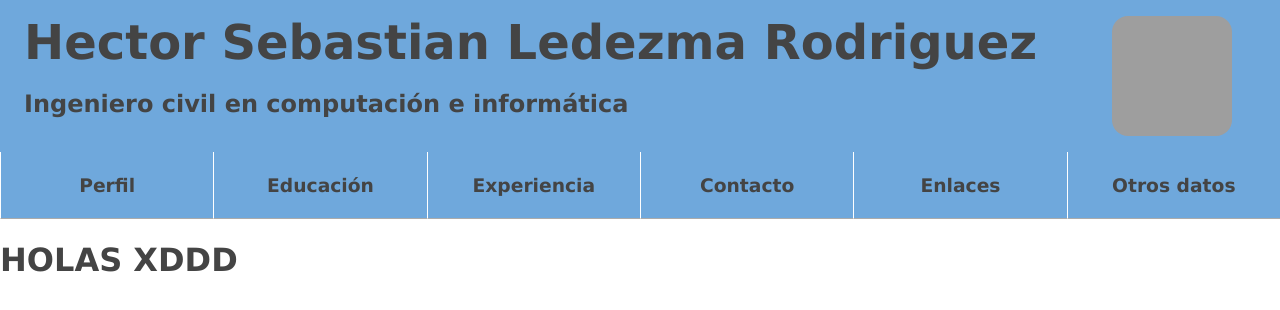
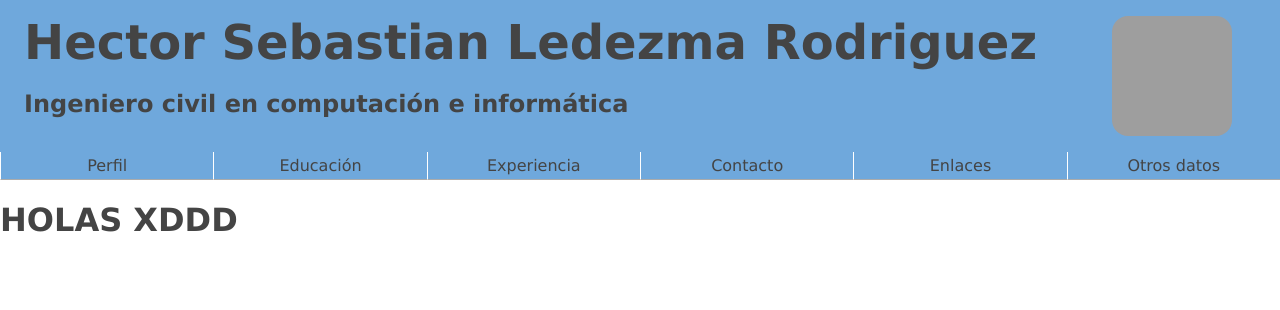
Before and after one commit to HectorLedezma/Curriculum-vitae, a React (Vite) app: page / in a window 1280 px wide. Shown: the top 310 px of the page. Built offline with nearby package versions, Linux system fonts and the light colour scheme; grey boxes are pictures that could not be loaded.

Commit message:
re-ajuste en estilos

```diff
--- a/src/pages/index.jsx
+++ b/src/pages/index.jsx
@@ -32,12 +32,12 @@ function Index({children}){
                                 locate();
                             }
                         }
-                    ><h3>Perfil</h3></div>
-                    <div className="menu-item"><h3>Educación</h3></div>
-                    <div className="menu-item"><h3>Experiencia</h3></div>
-                    <div className="menu-item"><h3>Contacto</h3></div>
-                    <div className="menu-item"><h3>Enlaces</h3></div>
-                    <div className="menu-item"><h3>Otros datos</h3></div>
+                    >Perfil</div>
+                    <div className="menu-item">Educación</div>
+                    <div className="menu-item">Experiencia</div>
+                    <div className="menu-item">Contacto</div>
+                    <div className="menu-item">Enlaces</div>
+                    <div className="menu-item">Otros datos</div>
                 </nav>
             </div>
             <div>
```
